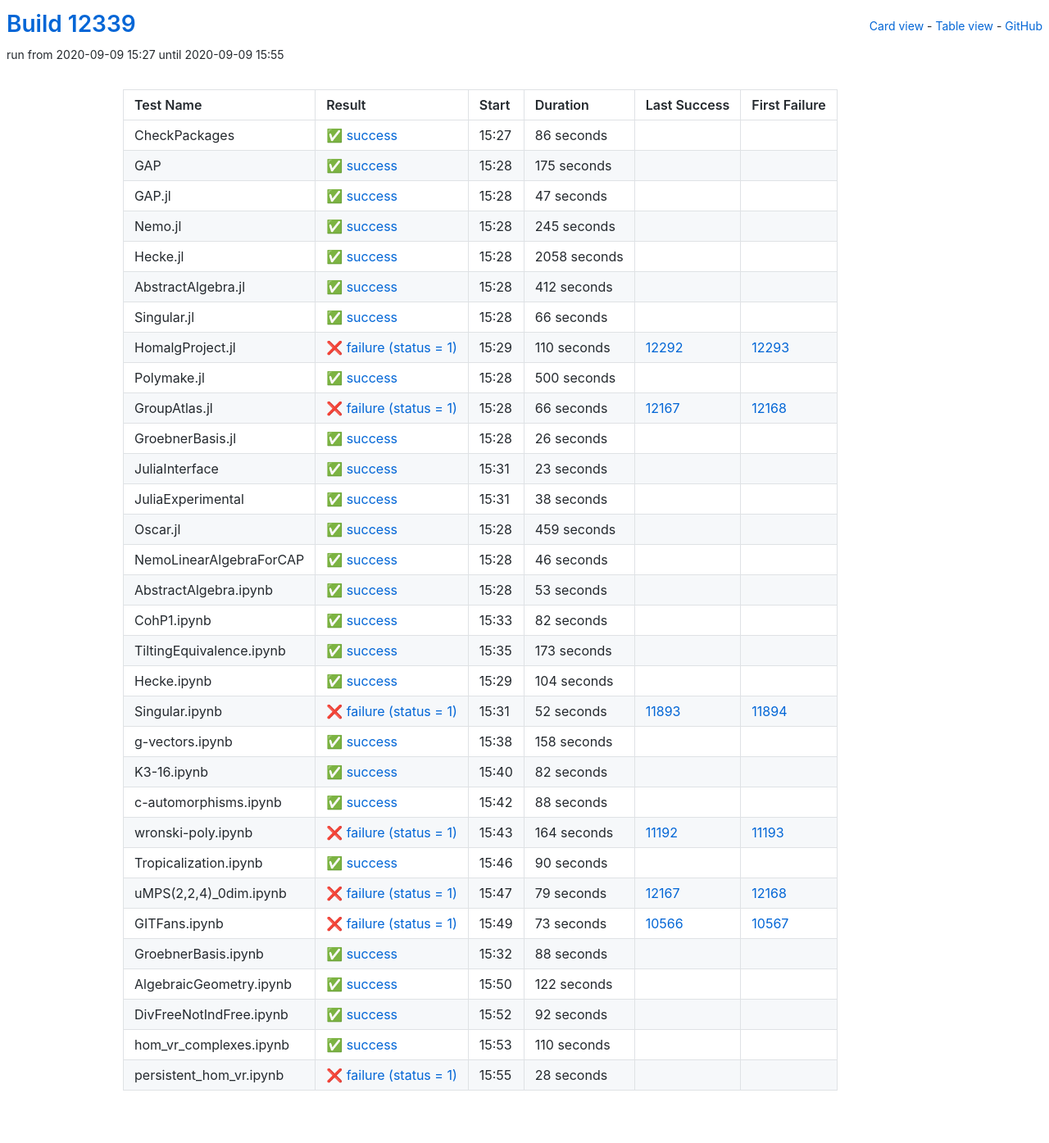
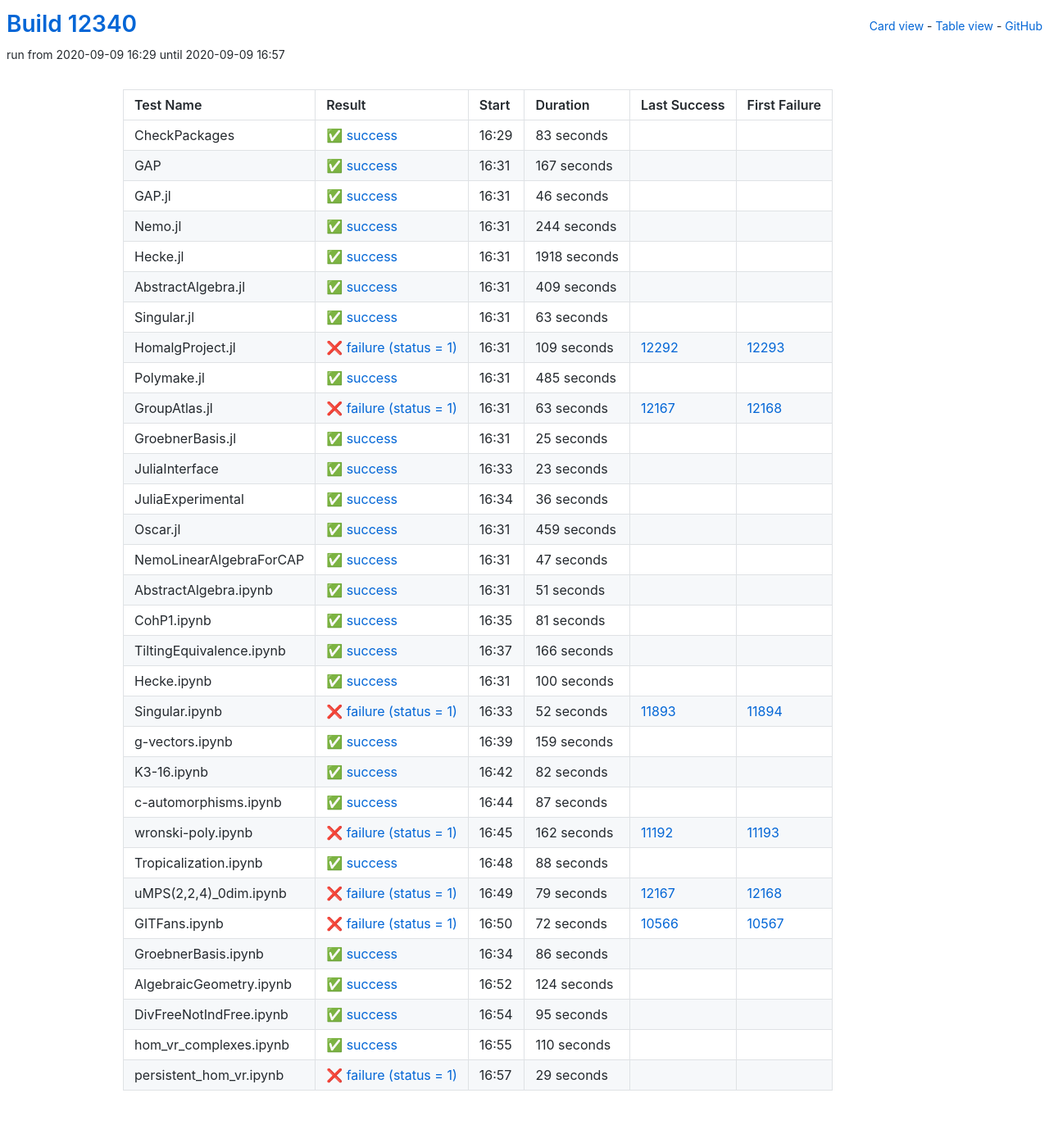
Before and after one commit to oscar-system/oscar-ci-status, a Jekyll site: the page built from table.html, in a window 1280 px wide. Shown: the whole page at 82% size. Built offline with Jekyll 4.4.1, drawn with Linux system fonts in a browser that asks for light colours.

Commit message:
Build #12340

```diff
--- a/_data/ci.yml
+++ b/_data/ci.yml
@@ -1,6 +1,6 @@
 ---
-build: 12339
-build_url: https://oscarci.mathematik.uni-kl.de/job/oscar/12339/
+build: 12340
+build_url: https://oscarci.mathematik.uni-kl.de/job/oscar/12340/
 job: oscar
 organization: oscar-system
 repo: oscar-ci-status
@@ -8,140 +8,140 @@ repourl: https://github.com/oscar-system/oscar-ci-status
 tests:
 - name: CheckPackages
   id: checkpackages
-  log: https://oscarci.mathematik.uni-kl.de/job/oscar/12339/artifact/logs/build-12339/CheckPackages.log
-  start: 2020-09-09 15:27
+  log: https://oscarci.mathematik.uni-kl.de/job/oscar/12340/artifact/logs/build-12340/CheckPackages.log
+  start: 2020-09-09 16:29
   success: true
   exitcode: 0
   status: success
-  duration: 86
+  duration: 83
   last_success: false
   last_success_url:
   first_failure: false
   first_failure_url:
 - name: GAP
   id: gap
-  log: https://oscarci.mathematik.uni-kl.de/job/oscar/12339/artifact/logs/build-12339/GAP.log
-  start: 2020-09-09 15:28
+  log: https://oscarci.mathematik.uni-kl.de/job/oscar/12340/artifact/logs/build-12340/GAP.log
+  start: 2020-09-09 16:31
   success: true
   exitcode: 0
   status: success
-  duration: 175
+  duration: 167
   last_success: false
   last_success_url:
   first_failure: false
   first_failure_url:
 - name: GAP.jl
   id: gap-jl
-  log: https://oscarci.mathematik.uni-kl.de/job/oscar/12339/artifact/logs/build-12339/GAP.jl.log
-  start: 2020-09-09 15:28
+  log: https://oscarci.mathematik.uni-kl.de/job/oscar/12340/artifact/logs/build-12340/GAP.jl.log
+  start: 2020-09-09 16:31
   success: true
   exitcode: 0
   status: success
-  duration: 47
+  duration: 46
   last_success: false
   last_success_url:
   first_failure: false
   first_failure_url:
 - name: Nemo.jl
   id: nemo-jl
-  log: https://oscarci.mathematik.uni-kl.de/job/oscar/12339/artifact/logs/build-12339/Nemo.jl.log
-  start: 2020-09-09 15:28
+  log: https://oscarci.mathematik.uni-kl.de/job/oscar/12340/artifact/logs/build-12340/Nemo.jl.log
+  start: 2020-09-09 16:31
   success: true
   exitcode: 0
   status: success
-  duration: 245
+  duration: 244
   last_success: false
   last_success_url:
   first_failure: false
   first_failure_url:
 - name: Hecke.jl
   id: hecke-jl
-  log: https://oscarci.mathematik.uni-kl.de/job/oscar/12339/artifact/logs/build-12339/Hecke.jl.log
-  start: 2020-09-09 15:28
+  log: https://oscarci.mathematik.uni-kl.de/job/oscar/12340/artifact/logs/build-12340/Hecke.jl.log
+  start: 2020-09-09 16:31
   success: true
   exitcode: 0
   status: success
-  duration: 2058
+  duration: 1918
   last_success: false
   last_success_url:
   first_failure: false
   first_failure_url:
 - name: AbstractAlgebra.jl
   id: abstractalgebra-jl
-  log: https://oscarci.mathematik.uni-kl.de/job/oscar/12339/artifact/logs/build-12339/AbstractAlgebra.jl.log
-  start: 2020-09-09 15:28
+  log: https://oscarci.mathematik.uni-kl.de/job/oscar/12340/artifact/logs/build-12340/AbstractAlgebra.jl.log
+  start: 2020-09-09 16:31
   success: true
   exitcode: 0
   status: success
-  duration: 412
+  duration: 409
   last_success: false
   last_success_url:
   first_failure: false
   first_failure_url:
 - name: Singular.jl
   id: singular-jl
-  log: https://oscarci.mathematik.uni-kl.de/job/oscar/12339/artifact/logs/build-12339/Singular.jl.log
-  start: 2020-09-09 15:28
+  log: https://oscarci.mathematik.uni-kl.de/job/oscar/12340/artifact/logs/build-12340/Singular.jl.log
+  start: 2020-09-09 16:31
   success: true
   exitcode: 0
   status: success
-  duration: 66
+  duration: 63
   last_success: false
   last_success_url:
   first_failure: false
   first_failure_url:
 - name: HomalgProject.jl
   id: homalgproject-jl
-  log: https://oscarci.mathematik.uni-kl.de/job/oscar/12339/artifact/logs/build-12339/HomalgProject.jl.log
-  start: 2020-09-09 15:29
+  log: https://oscarci.mathematik.uni-kl.de/job/oscar/12340/artifact/logs/build-12340/HomalgProject.jl.log
+  start: 2020-09-09 16:31
   success: false
   exitcode: 1
   status: failure
-  duration: 110
+  duration: 109
   last_success: 12292
   last_success_url: https://oscarci.mathematik.uni-kl.de/job/oscar/12292/
   first_failure: 12293
   first_failure_url: https://oscarci.mathematik.uni-kl.de/job/oscar/12293/
 - name: Polymake.jl
   id: polymake-jl
-  log: https://oscarci.mathematik.uni-kl.de/job/oscar/12339/artifact/logs/build-12339/Polymake.jl.log
-  start: 2020-09-09 15:28
+  log: https://oscarci.mathematik.uni-kl.de/job/oscar/12340/artifact/logs/build-12340/Polymake.jl.log
+  start: 2020-09-09 16:31
   success: true
   exitcode: 0
   status: success
-  duration: 500
+  duration: 485
   last_success: false
   last_success_url:
   first_failure: false
   first_failure_url:
 - name: GroupAtlas.jl
   id: groupatlas-jl
-  log: https://oscarci.mathematik.uni-kl.de/job/oscar/12339/artifact/logs/build-12339/GroupAtlas.jl.log
-  start: 2020-09-09 15:28
+  log: https://oscarci.mathematik.uni-kl.de/job/oscar/12340/artifact/logs/build-12340/GroupAtlas.jl.log
+  start: 2020-09-09 16:31
   success: false
   exitcode: 1
   status: failure
-  duration: 66
+  duration: 63
   last_success: 12167
   last_success_url: https://oscarci.mathematik.uni-kl.de/job/oscar/12167/
   first_failure: 12168
   first_failure_url: https://oscarci.mathematik.uni-kl.de/job/oscar/12168/
 - name: GroebnerBasis.jl
   id: groebnerbasis-jl
-  log: https://oscarci.mathematik.uni-kl.de/job/oscar/12339/artifact/logs/build-12339/GroebnerBasis.jl.log
-  start: 2020-09-09 15:28
+  log: https://oscarci.mathematik.uni-kl.de/job/oscar/12340/artifact/logs/build-12340/GroebnerBasis.jl.log
+  start: 2020-09-09 16:31
   success: true
   exitcode: 0
   status: success
-  duration: 26
+  duration: 25
   last_success: false
   last_success_url:
   first_failure: false
   first_failure_url:
 - name: JuliaInterface
   id: juliainterface
-  log: https://oscarci.mathematik.uni-kl.de/job/oscar/12339/artifact/logs/build-12339/JuliaInterface.log
-  start: 2020-09-09 15:31
+  log: https://oscarci.mathematik.uni-kl.de/job/oscar/12340/artifact/logs/build-12340/JuliaInterface.log
+  start: 2020-09-09 16:33
   success: true
   exitcode: 0
   status: success
@@ -152,20 +152,20 @@ tests:
   first_failure_url:
 - name: JuliaExperimental
   id: juliaexperimental
-  log: https://oscarci.mathematik.uni-kl.de/job/oscar/12339/artifact/logs/build-12339/JuliaExperimental.log
-  start: 2020-09-09 15:31
+  log: https://oscarci.mathematik.uni-kl.de/job/oscar/12340/artifact/logs/build-12340/JuliaExperimental.log
+  start: 2020-09-09 16:34
   success: true
   exitcode: 0
   status: success
-  duration: 38
+  duration: 36
   last_success: false
   last_success_url:
   first_failure: false
   first_failure_url:
 - name: Oscar.jl
   id: oscar-jl
-  log: https://oscarci.mathematik.uni-kl.de/job/oscar/12339/artifact/logs/build-12339/Oscar.jl.log
-  start: 2020-09-09 15:28
+  log: https://oscarci.mathematik.uni-kl.de/job/oscar/12340/artifact/logs/build-12340/Oscar.jl.log
+  start: 2020-09-09 16:31
   success: true
   exitcode: 0
   status: success
@@ -176,68 +176,68 @@ tests:
   first_failure_url:
 - name: NemoLinearAlgebraForCAP
   id: nemolinearalgebraforcap
-  log: https://oscarci.mathematik.uni-kl.de/job/oscar/12339/artifact/logs/build-12339/NemoLinearAlgebraForCAP.log
-  start: 2020-09-09 15:28
+  log: https://oscarci.mathematik.uni-kl.de/job/oscar/12340/artifact/logs/build-12340/NemoLinearAlgebraForCAP.log
+  start: 2020-09-09 16:31
   success: true
   exitcode: 0
   status: success
-  duration: 46
+  duration: 47
   last_success: false
   last_success_url:
   first_failure: false
   first_failure_url:
 - name: AbstractAlgebra.ipynb
   id: abstractalgebra-ipynb
-  log: https://oscarci.mathematik.uni-kl.de/job/oscar/12339/artifact/logs/build-12339/AbstractAlgebra.ipynb.log
-  start: 2020-09-09 15:28
+  log: https://oscarci.mathematik.uni-kl.de/job/oscar/12340/artifact/logs/build-12340/AbstractAlgebra.ipynb.log
+  start: 2020-09-09 16:31
   success: true
   exitcode: 0
   status: success
-  duration: 53
+  duration: 51
   last_success: false
   last_success_url:
   first_failure: false
   first_failure_url:
 - name: CohP1.ipynb
   id: cohp1-ipynb
-  log: https://oscarci.mathematik.uni-kl.de/job/oscar/12339/artifact/logs/build-12339/CohP1.ipynb.log
-  start: 2020-09-09 15:33
+  log: https://oscarci.mathematik.uni-kl.de/job/oscar/12340/artifact/logs/build-12340/CohP1.ipynb.log
+  start: 2020-09-09 16:35
   success: true
   exitcode: 0
   status: success
-  duration: 82
+  duration: 81
   last_success: false
   last_success_url:
   first_failure: false
   first_failure_url:
 - name: TiltingEquivalence.ipynb
   id: tiltingequivalence-ipynb
-  log: https://oscarci.mathematik.uni-kl.de/job/oscar/12339/artifact/logs/build-12339/TiltingEquivalence.ipynb.log
-  start: 2020-09-09 15:35
+  log: https://oscarci.mathematik.uni-kl.de/job/oscar/12340/artifact/logs/build-12340/TiltingEquivalence.ipynb.log
+  start: 2020-09-09 16:37
   success: true
   exitcode: 0
   status: success
-  duration: 173
+  duration: 166
   last_success: false
   last_success_url:
   first_failure: false
   first_failure_url:
 - name: Hecke.ipynb
   id: hecke-ipynb
-  log: https://oscarci.mathematik.uni-kl.de/job/oscar/12339/artifact/logs/build-12339/Hecke.ipynb.log
-  start: 2020-09-09 15:29
+  log: https://oscarci.mathematik.uni-kl.de/job/oscar/12340/artifact/logs/build-12340/Hecke.ipynb.log
+  start: 2020-09-09 16:31
   success: true
   exitcode: 0
   status: success
-  duration: 104
+  duration: 100
   last_success: false
   last_success_url:
   first_failure: false
   first_failure_url:
 - name: Singular.ipynb
   id: singular-ipynb
-  log: https://oscarci.mathematik.uni-kl.de/job/oscar/12339/artifact/logs/build-12339/Singular.ipynb.log
-  start: 2020-09-09 15:31
+  log: https://oscarci.mathematik.uni-kl.de/job/oscar/12340/artifact/logs/build-12340/Singular.ipynb.log
+  start: 2020-09-09 16:33
   success: false
   exitcode: 1
   status: failure
@@ -248,20 +248,20 @@ tests:
   first_failure_url: https://oscarci.mathematik.uni-kl.de/job/oscar/11894/
 - name: g-vectors.ipynb
   id: g-vectors-ipynb
-  log: https://oscarci.mathematik.uni-kl.de/job/oscar/12339/artifact/logs/build-12339/g-vectors.ipynb.log
-  start: 2020-09-09 15:38
+  log: https://oscarci.mathematik.uni-kl.de/job/oscar/12340/artifact/logs/build-12340/g-vectors.ipynb.log
+  start: 2020-09-09 16:39
   success: true
   exitcode: 0
   status: success
-  duration: 158
+  duration: 159
   last_success: false
   last_success_url:
   first_failure: false
   first_failure_url:
 - name: K3-16.ipynb
   id: k3-16-ipynb
-  log: https://oscarci.mathematik.uni-kl.de/job/oscar/12339/artifact/logs/build-12339/K3-16.ipynb.log
-  start: 2020-09-09 15:40
+  log: https://oscarci.mathematik.uni-kl.de/job/oscar/12340/artifact/logs/build-12340/K3-16.ipynb.log
+  start: 2020-09-09 16:42
   success: true
   exitcode: 0
   status: success
@@ -272,8 +272,32 @@ tests:
   first_failure_url:
 - name: c-automorphisms.ipynb
   id: c-automorphisms-ipynb
-  log: https://oscarci.mathematik.uni-kl.de/job/oscar/12339/artifact/logs/build-12339/c-automorphisms.ipynb.log
-  start: 2020-09-09 15:42
+  log: https://oscarci.mathematik.uni-kl.de/job/oscar/12340/artifact/logs/build-12340/c-automorphisms.ipynb.log
+  start: 2020-09-09 16:44
+  success: true
+  exitcode: 0
+  status: success
+  duration: 87
+  last_success: false
+  last_success_url:
+  first_failure: false
+  first_failure_url:
+- name: wronski-poly.ipynb
+  id: wronski-poly-ipynb
+  log: https://oscarci.mathematik.uni-kl.de/job/oscar/12340/artifact/logs/build-12340/wronski-poly.ipynb.log
+  start: 2020-09-09 16:45
+  success: false
+  exitcode: 1
+  status: failure
+  duration: 162
+  last_success: 11192
+  last_success_url: https://oscarci.mathematik.uni-kl.de/job/oscar/11192/
+  first_failure: 11193
+  first_failure_url: https://oscarci.mathematik.uni-kl.de/job/oscar/11193/
+- name: Tropicalization.ipynb
+  id: tropicalization-ipynb
+  log: https://oscarci.mathematik.uni-kl.de/job/oscar/12340/artifact/logs/build-12340/Tropicalization.ipynb.log
+  start: 2020-09-09 16:48
   success: true
   exitcode: 0
   status: success
@@ -282,34 +306,10 @@ tests:
   last_success_url:
   first_failure: false
   first_failure_url:
-- name: wronski-poly.ipynb
-  id: wronski-poly-ipynb
-  log: https://oscarci.mathematik.uni-kl.de/job/oscar/12339/artifact/logs/build-12339/wronski-poly.ipynb.log
-  start: 2020-09-09 15:43
-  success: false
-  exitcode: 1
-  status: failure
-  duration: 164
-  last_success: 11192
-  last_success_url: https://oscarci.mathematik.uni-kl.de/job/oscar/11192/
-  first_failure: 11193
-  first_failure_url: https://oscarci.mathematik.uni-kl.de/job/oscar/11193/
-- name: Tropicalization.ipynb
-  id: tropicalization-ipynb
-  log: https://oscarci.mathematik.uni-kl.de/job/oscar/12339/artifact/logs/build-12339/Tropicalization.ipynb.log
-  start: 2020-09-09 15:46
-  success: true
-  exitcode: 0
-  status: success
-  duration: 90
-  last_success: false
-  last_success_url:
-  first_failure: false
-  first_failure_url:
 - name: uMPS(2,2,4)_0dim.ipynb
   id: umps-2-2-4-0dim-ipynb
-  log: https://oscarci.mathematik.uni-kl.de/job/oscar/12339/artifact/logs/build-12339/uMPS-2-2-4-_0dim.ipynb.log
-  start: 2020-09-09 15:47
+  log: https://oscarci.mathematik.uni-kl.de/job/oscar/12340/artifact/logs/build-12340/uMPS-2-2-4-_0dim.ipynb.log
+  start: 2020-09-09 16:49
   success: false
   exitcode: 1
   status: failure
@@ -320,56 +320,56 @@ tests:
   first_failure_url: https://oscarci.mathematik.uni-kl.de/job/oscar/12168/
 - name: GITFans.ipynb
   id: gitfans-ipynb
-  log: https://oscarci.mathematik.uni-kl.de/job/oscar/12339/artifact/logs/build-12339/GITFans.ipynb.log
-  start: 2020-09-09 15:49
+  log: https://oscarci.mathematik.uni-kl.de/job/oscar/12340/artifact/logs/build-12340/GITFans.ipynb.log
+  start: 2020-09-09 16:50
   success: false
   exitcode: 1
   status: failure
-  duration: 73
+  duration: 72
   last_success: 10566
   last_success_url: https://oscarci.mathematik.uni-kl.de/job/oscar/10566/
   first_failure: 10567
   first_failure_url: https://oscarci.mathematik.uni-kl.de/job/oscar/10567/
 - name: GroebnerBasis.ipynb
   id: groebnerbasis-ipynb
-  log: https://oscarci.mathematik.uni-kl.de/job/oscar/12339/artifact/logs/build-12339/GroebnerBasis.ipynb.log
-  start: 2020-09-09 15:32
+  log: https://oscarci.mathematik.uni-kl.de/job/oscar/12340/artifact/logs/build-12340/GroebnerBasis.ipynb.log
+  start: 2020-09-09 16:34
   success: true
   exitcode: 0
   status: success
-  duration: 88
+  duration: 86
   last_success: false
   last_success_url:
   first_failure: false
   first_failure_url:
 - name: AlgebraicGeometry.ipynb
   id: algebraicgeometry-ipynb
-  log: https://oscarci.mathematik.uni-kl.de/job/oscar/12339/artifact/logs/build-12339/AlgebraicGeometry.ipynb.log
-  start: 2020-09-09 15:50
+  log: https://oscarci.mathematik.uni-kl.de/job/oscar/12340/artifact/logs/build-12340/AlgebraicGeometry.ipynb.log
+  start: 2020-09-09 16:52
   success: true
   exitcode: 0
   status: success
-  duration: 122
+  duration: 124
   last_success: false
   last_success_url:
   first_failure: false
   first_failure_url:
 - name: DivFreeNotIndFree.ipynb
   id: divfreenotindfree-ipynb
-  log: https://oscarci.mathematik.uni-kl.de/job/oscar/12339/artifact/logs/build-12339/DivFreeNotIndFree.ipynb.log
-  start: 2020-09-09 15:52
+  log: https://oscarci.mathematik.uni-kl.de/job/oscar/12340/artifact/logs/build-12340/DivFreeNotIndFree.ipynb.log
+  start: 2020-09-09 16:54
   success: true
   exitcode: 0
   status: success
-  duration: 92
+  duration: 95
   last_success: false
   last_success_url:
   first_failure: false
   first_failure_url:
 - name: hom_vr_complexes.ipynb
   id: hom-vr-complexes-ipynb
-  log: https://oscarci.mathematik.uni-kl.de/job/oscar/12339/artifact/logs/build-12339/hom_vr_complexes.ipynb.log
-  start: 2020-09-09 15:53
+  log: https://oscarci.mathematik.uni-kl.de/job/oscar/12340/artifact/logs/build-12340/hom_vr_complexes.ipynb.log
+  start: 2020-09-09 16:55
   success: true
   exitcode: 0
   status: success
@@ -380,12 +380,12 @@ tests:
   first_failure_url:
 - name: persistent_hom_vr.ipynb
   id: persistent-hom-vr-ipynb
-  log: https://oscarci.mathematik.uni-kl.de/job/oscar/12339/artifact/logs/build-12339/persistent_hom_vr.ipynb.log
-  start: 2020-09-09 15:55
+  log: https://oscarci.mathematik.uni-kl.de/job/oscar/12340/artifact/logs/build-12340/persistent_hom_vr.ipynb.log
+  start: 2020-09-09 16:57
   success: false
   exitcode: 1
   status: failure
-  duration: 28
+  duration: 29
   last_success: false
   last_success_url:
   first_failure: false
```
Also changed, not shown: README.md.
